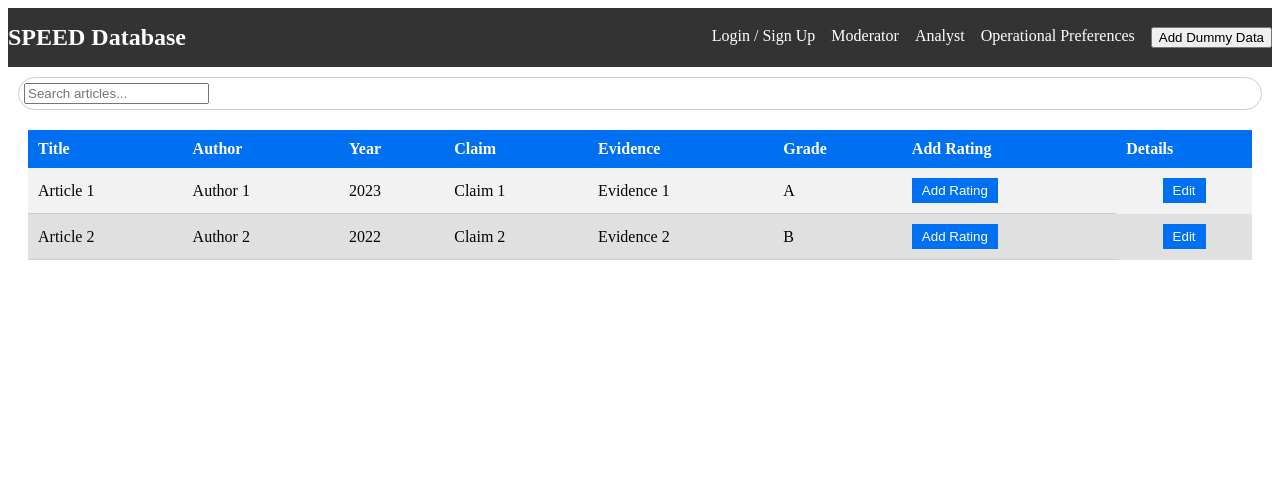
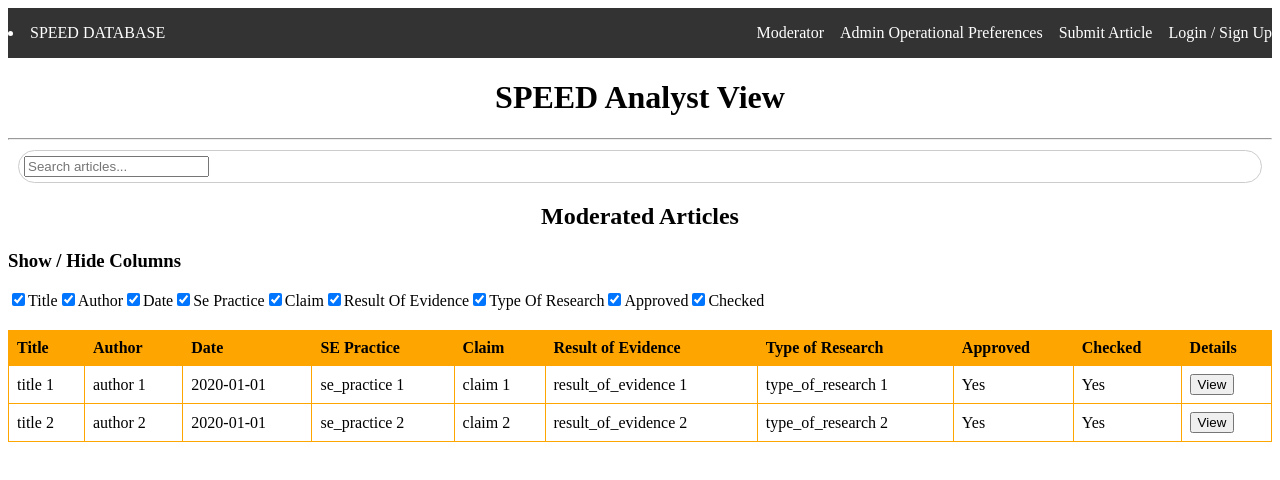
Before and after one commit to BKivell/ENSE701_G5305, a Next.js app in the folder frontend/: page / in a window 1280 px wide. Shown: the top 480 px of the page. Built offline with nearby package versions, Linux system fonts and the light colour scheme.

Commit message:
Initial Integration between react & html

```diff
--- a/frontend/src/components/navbar.tsx
+++ b/frontend/src/components/navbar.tsx
@@ -2,40 +2,30 @@
 import Link from 'next/link';
 import styles from '../styles/navbar.module.css';
 import axios from 'axios';
+import { Route } from 'next';
 
 const Navbar = () => {
-  const addDummyData = () => {
-    // Make a POST request to add dummy data
-    axios.post('http://localhost:5000/api/add-dummy-data')
-      .then((response) => {
-        console.log(response.data.message); // Dummy data added successfully
-      })
-      .catch((error) => {
-        console.error('Error adding dummy data:', error);
-      });
-  };
 
   return (
     <header className={styles.navbar}>
       <div className={styles.logo}>
-        <h1>SPEED Database</h1>
+      <li className={styles.navItem}>
+            <Link href="/">SPEED DATABASE</Link>
+          </li>
       </div>
       <nav>
         <ul className={styles.navList}>
           <li className={styles.navItem}>
-            <Link href="/login">Login / Sign Up</Link>
-          </li>
-          <li className={styles.navItem}>
             <Link href="/moderator">Moderator</Link>
           </li>
           <li className={styles.navItem}>
-            <Link href="/analyst">Analyst</Link>
+            <Link href="/operationalPreferences">Admin Operational Preferences</Link>
           </li>
           <li className={styles.navItem}>
-            <Link href="/operationalPreferences">Operational Preferences</Link>
+            <Link href="/submit">Submit Article</Link>
           </li>
           <li className={styles.navItem}>
-            <button onClick={addDummyData}>Add Dummy Data</button>
+            <Link href="/login">Login / Sign Up</Link>
           </li>
         </ul>
       </nav>
@@ -44,3 +34,7 @@ const Navbar = () => {
 };
 
 export default Navbar;
+
+/*
+<Route path="/react-page" component={MyReactComponent} /> (for React to HTML)
+<a href="/traditional-html-page.html">Go to HTML Page</a> (and for HTML to React)*/
--- a/frontend/src/pages/index.tsx
+++ b/frontend/src/pages/index.tsx
@@ -1,18 +1,73 @@
-// pages/index.tsx
-import SearchBar from '../components/searchbar';
-import Navbar from '../components/navbar';
-import ResultsTable from '../components/resultsTable';
+// index.tsx
+import { useState, useEffect } from "react";
 
-const Home = () => {
+import Navbar from "../components/navbar";
+import testData from "./testData.json";
+import ArticleTable from "../components/articletable";
+import SearchBar from "../components/searchbar";
+import ColumnVisibilityToggle from "../components/columntoggle";
+import styles from "../styles/moderator.module.css";
+
+export default function Home() {
+  const [searchTerm, setSearchTerm] = useState("");
+  const [filteredArticles, setFilteredArticles] = useState(testData);
+  const [visibleColumns, setVisibleColumns] = useState([
+    "title",
+    "author",
+    "date",
+    "se_practice",
+    "claim",
+    "result_of_evidence",
+    "type_of_research",
+    "approved",
+    "checked",
+  ]);
+
+  useEffect(() => {
+    let filtered = testData.filter(article => article.approved && article.checked);
+
+    if (searchTerm) {
+      filtered = filtered.filter(
+        (article) =>
+          article.title.toLowerCase().includes(searchTerm.toLowerCase()) ||
+          article.author.toLowerCase().includes(searchTerm.toLowerCase()) ||
+          article.claim.toLowerCase().includes(searchTerm.toLowerCase())
+      );
+    }
+
+    setFilteredArticles(filtered);
+  }, [searchTerm]);
+
   return (
     <div>
       <Navbar />
-      <SearchBar onSearch={function (searchTerm: string): void {
-        throw new Error('Function not implemented.');
-      } } />
-      <ResultsTable />
+      <h1 style={{ textAlign: "center" }}>SPEED Analyst View</h1>
+      <hr />
+      <SearchBar onSearch={setSearchTerm} />
+
+
+      <h2 style={{ textAlign: "center" }}>Moderated Articles</h2>
+      <ColumnVisibilityToggle
+        columns={[
+          "title",
+          "author",
+          "date",
+          "se_practice",
+          "claim",
+          "result_of_evidence",
+          "type_of_research",
+          "approved",
+          "checked",
+        ]}
+        visibleColumns={visibleColumns}
+        setVisibleColumns={setVisibleColumns}
+      />
+      <div className={styles.tableContainer}>
+        <ArticleTable
+          articles={filteredArticles}
+          visibleColumns={visibleColumns}
+        />
+      </div>
     </div>
   );
-};
-
-export default Home;
+}
```
Also changed, not shown: frontend/src/pages/submit.tsx (added, +48 -0 lines), frontend/src/pages/user.html (added, +83 -0 lines), 1 other file (tests, documents, lock files or other folders).
